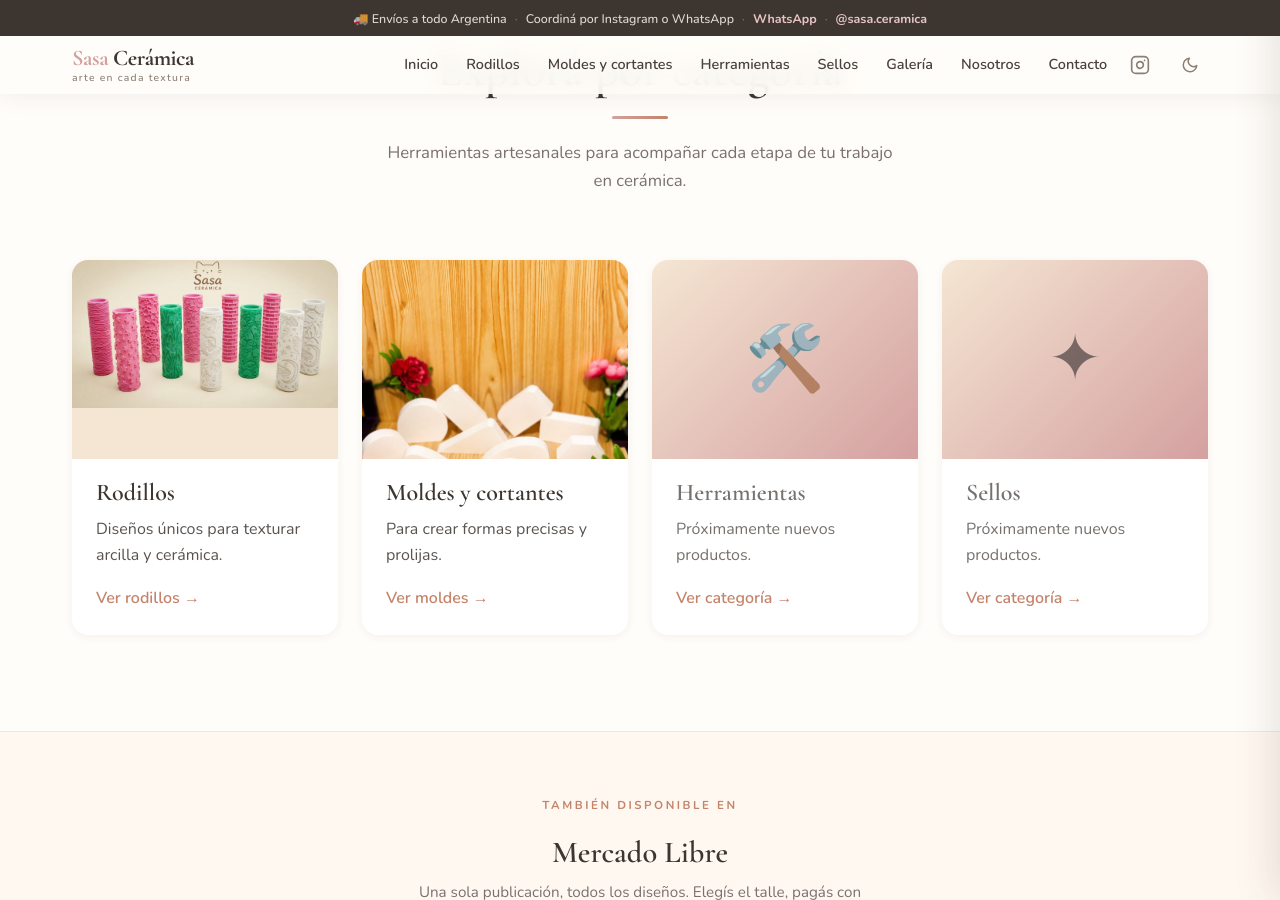
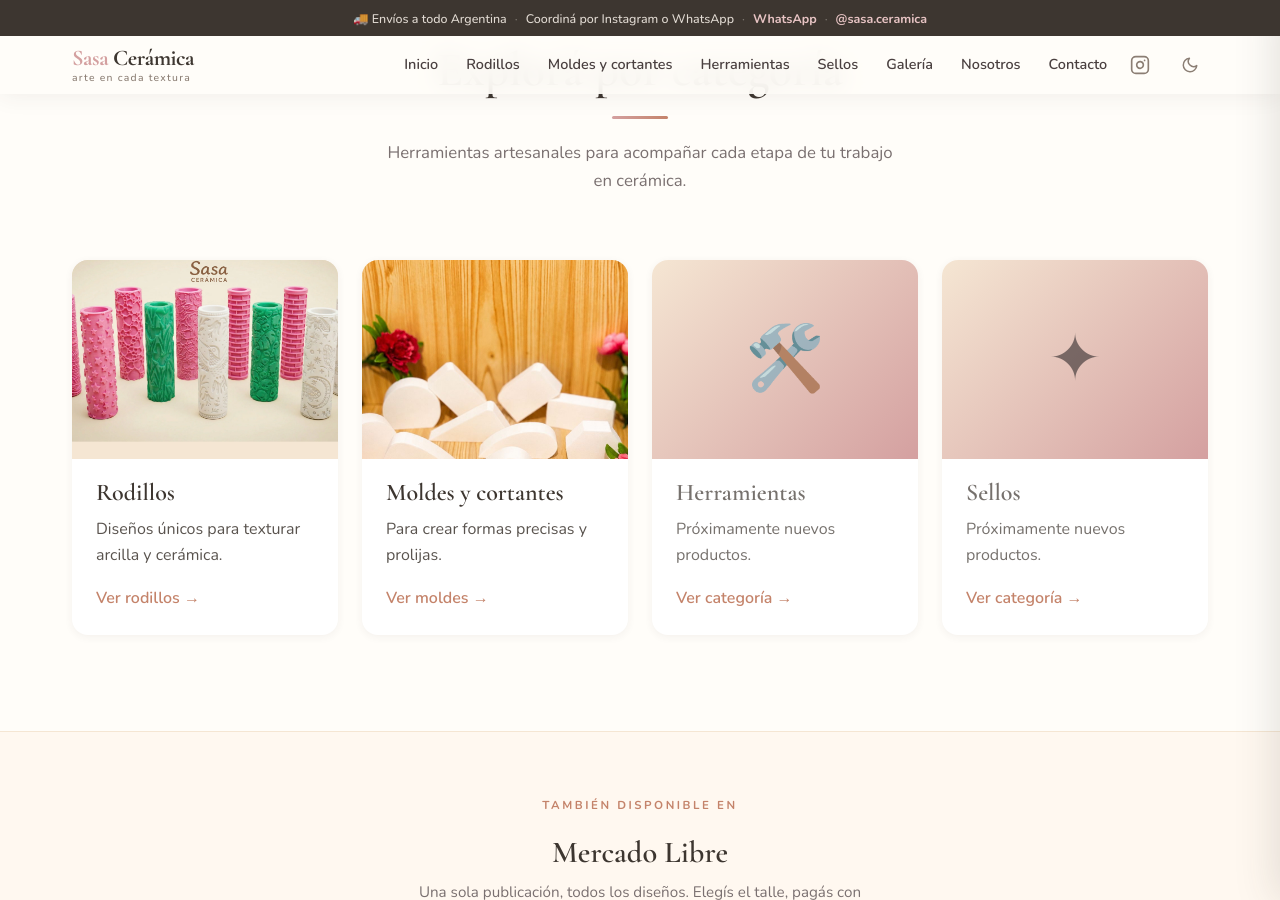
Before and after one commit to DPonchon/dponchon.github.io, a Jekyll site: the page built from index.html, in a window 1280 px wide and 900 px high, scrolled down 985 px. Built offline with Jekyll 4.4.1, drawn with Linux system fonts in a browser that asks for light colours.

Commit message:
Center subjects in home category cards via scale + transform-origin
rodillos.jpg has empty beige floor below the rodillos and the Pack x 12
image has the moldes in its lower portion. With object-fit: cover alone the
unwanted areas were visible. Add modifier classes that scale the image and
shift the transform-origin to keep the rodillos / moldes visually centered
in the 4:3 card.

Co-Authored-By: Claude Opus 4.7 <noreply@anthropic.com>

```diff
--- a/_layouts/default.html
+++ b/_layouts/default.html
@@ -53,7 +53,7 @@
   <link href="https://fonts.googleapis.com/css2?family=Cormorant+Garamond:ital,wght@0,400;0,500;0,600;0,700;1,400;1,600&family=Nunito:wght@400;500;600;700&display=swap" rel="stylesheet">
 
   <!-- CSS -->
-  <link rel="stylesheet" href="{{ '/css/styles.css?v=9' | relative_url }}">
+  <link rel="stylesheet" href="{{ '/css/styles.css?v=10' | relative_url }}">
 
   <!-- Anti-flicker: aplica el tema antes de pintar la página -->
   <script>
--- a/css/styles.css
+++ b/css/styles.css
@@ -721,6 +721,21 @@ h3 { font-size: clamp(1.2rem, 2.5vw, 1.6rem); }
 .categoria-card:hover .categoria-card__img {
   transform: scale(1.05);
 }
+.categoria-card__img--rodillos {
+  transform: scale(1.35);
+  transform-origin: center 35%;
+}
+.categoria-card:hover .categoria-card__img--rodillos {
+  transform: scale(1.42);
+}
+.categoria-card__img--moldes {
+  object-position: center 78%;
+  transform: scale(1.15);
+  transform-origin: center 78%;
+}
+.categoria-card:hover .categoria-card__img--moldes {
+  transform: scale(1.22);
+}
 .categoria-card__image-wrap--placeholder {
   display: flex;
   align-items: center;
--- a/index.html
+++ b/index.html
@@ -66,7 +66,7 @@ og_description: "Herramientas artesanales que inspiran tu arte en cerámica. Rod
             <div class="categoria-card__image-wrap">
               <picture>
                 <source srcset="{{ '/images/rodillos.webp' | relative_url }}" type="image/webp">
-                <img src="{{ '/images/rodillos.jpg' | relative_url }}" alt="Colección de rodillos texturadores artesanales — Sasa Cerámica" class="categoria-card__img" loading="lazy" width="400" height="300">
+                <img src="{{ '/images/rodillos.jpg' | relative_url }}" alt="Colección de rodillos texturadores artesanales — Sasa Cerámica" class="categoria-card__img categoria-card__img--rodillos" loading="lazy" width="400" height="300">
               </picture>
             </div>
             <div class="categoria-card__body">
@@ -79,7 +79,7 @@ og_description: "Herramientas artesanales que inspiran tu arte en cerámica. Rod
           <a href="{{ '/moldes-y-cortantes/' | relative_url }}" class="categoria-card animate-on-scroll" data-delay="1">
             <div class="categoria-card__image-wrap">
               <picture>
-                <img src="{{ '/images/moldes y cortantes/Contramolde asa x12 - costo 27.000.jpeg' | relative_url }}" alt="Pack de 12 contramoldes para asas — Sasa Cerámica" class="categoria-card__img" loading="lazy" width="400" height="300">
+                <img src="{{ '/images/moldes y cortantes/Contramolde asa x12 - costo 27.000.jpeg' | relative_url }}" alt="Pack de 12 contramoldes para asas — Sasa Cerámica" class="categoria-card__img categoria-card__img--moldes" loading="lazy" width="400" height="300">
               </picture>
             </div>
             <div class="categoria-card__body">
```
